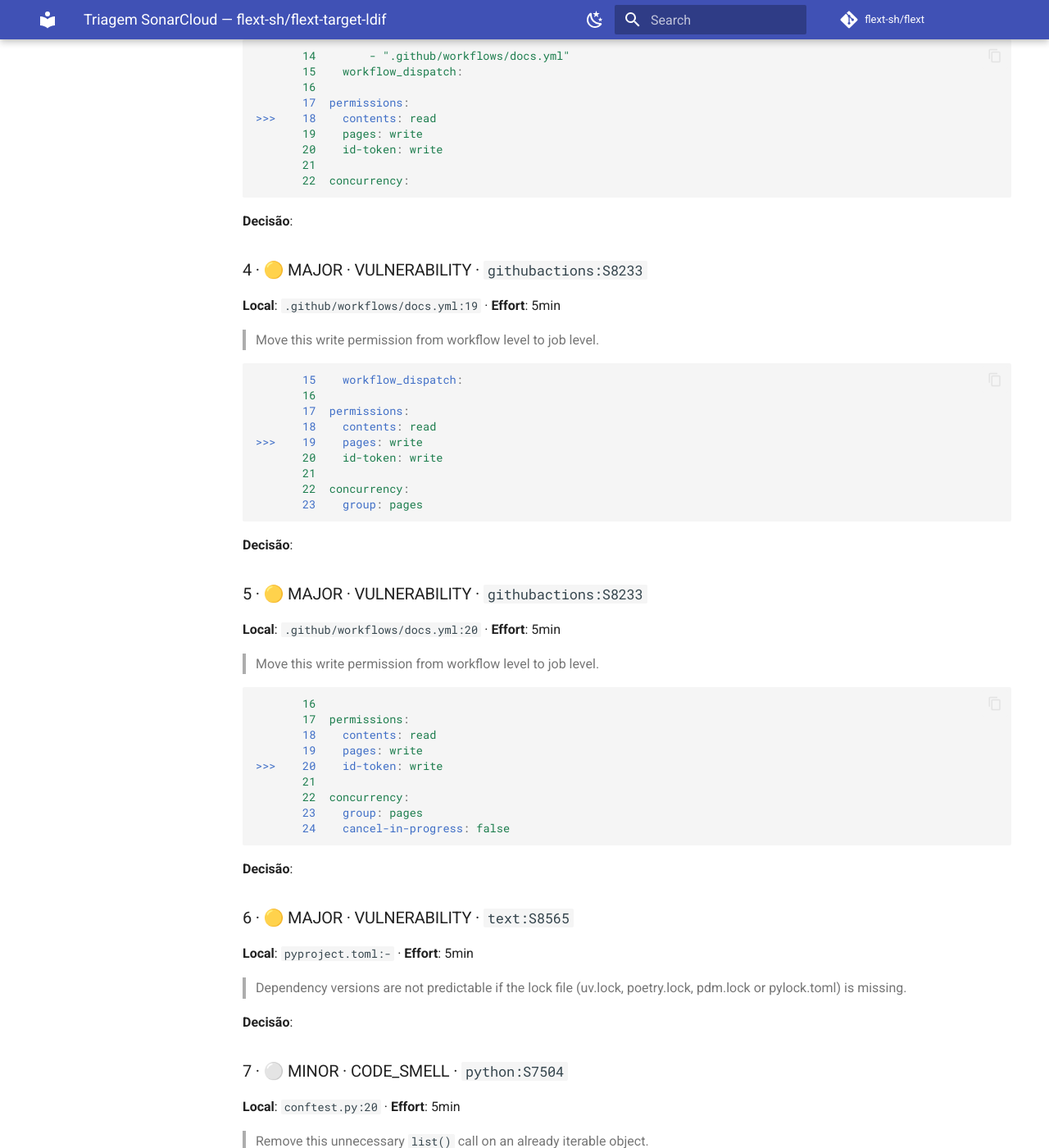
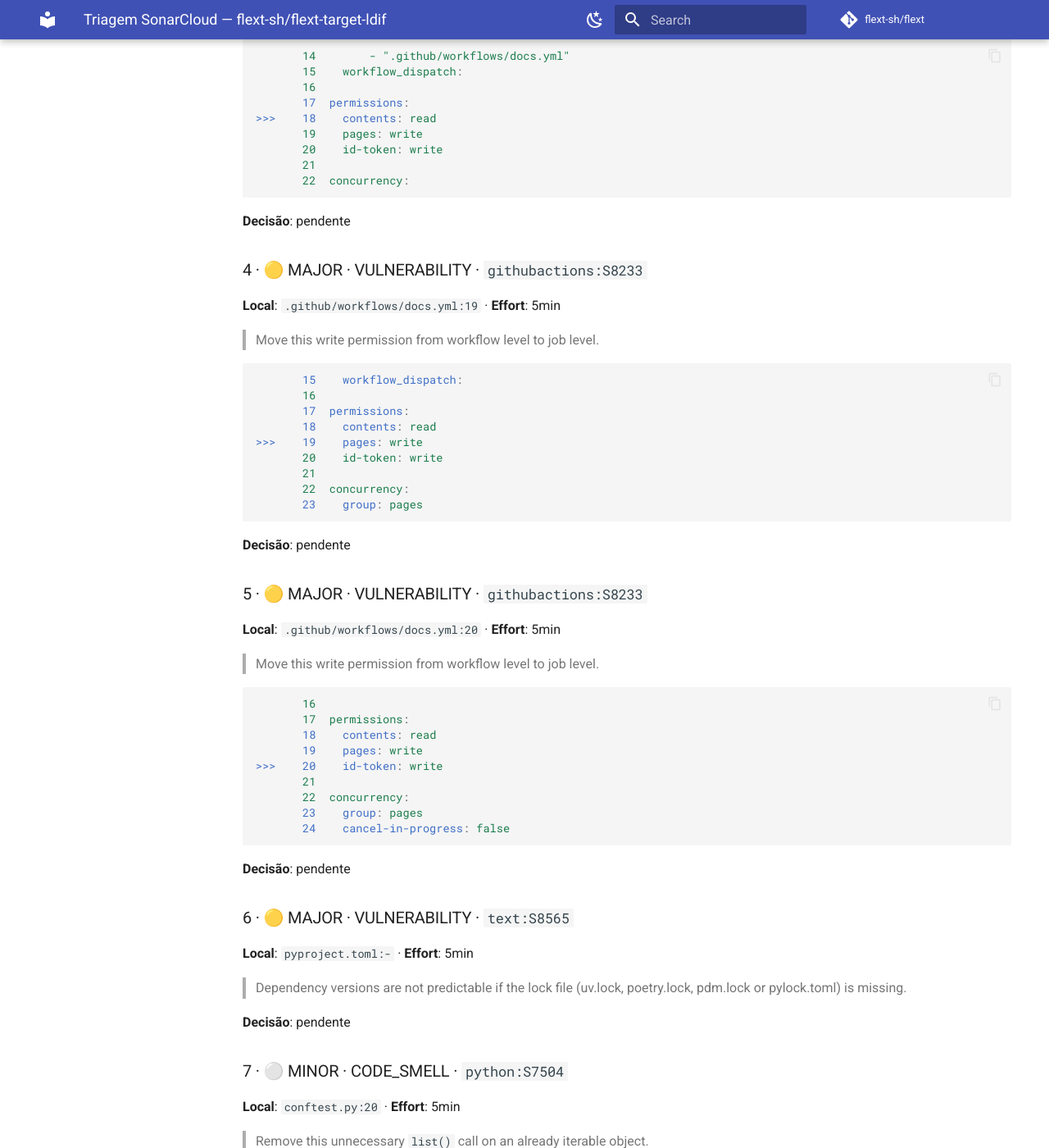
Before and after one commit to flext-sh/flext-target-ldif, an MkDocs documentation site: the page built from docs/security/sonarqube-triage.md, in a window 1280 px wide and 1400 px high, scrolled down 1892 px. Shown: the whole window at 82% size. Built offline with MkDocs 1.6.1 and Material for MkDocs 9.7.7, drawn with Linux system fonts in a browser that asks for light colours; comment, search, counter and statistics services are not loaded; some of the changed text lies outside the part shown.

Commit message:
docs(security): fix markdown lint findings

````diff
--- a/docs/security/sonarqube-triage.md
+++ b/docs/security/sonarqube-triage.md
@@ -42,7 +42,7 @@ Cada issue traz a **mensagem do SonarQube** (descreve o problema e o impacto), o
        36          self._config: t.JsonMapping = {**defaults, **(settings or {})}
 ```
 
-**Decisão**:
+**Decisão**: pendente
 
 ### 2 · 🟠 CRITICAL · CODE_SMELL · `python:S3776`
 **Local**: `src/flext_target_ldif/utilities.py:70` · **Effort**: 6min
@@ -61,7 +61,7 @@ Cada issue traz a **mensagem do SonarQube** (descreve o problema e o impacto), o
        74                  attribute_mapping: t.StrMapping | None = None,
 ```
 
-**Decisão**:
+**Decisão**: pendente
 
 ### 3 · 🟡 MAJOR · VULNERABILITY · `githubactions:S8264`
 **Local**: `.github/workflows/docs.yml:18` · **Effort**: 5min
@@ -80,7 +80,7 @@ Cada issue traz a **mensagem do SonarQube** (descreve o problema e o impacto), o
        22  concurrency:
 ```
 
-**Decisão**:
+**Decisão**: pendente
 
 ### 4 · 🟡 MAJOR · VULNERABILITY · `githubactions:S8233`
 **Local**: `.github/workflows/docs.yml:19` · **Effort**: 5min
@@ -99,7 +99,7 @@ Cada issue traz a **mensagem do SonarQube** (descreve o problema e o impacto), o
        23    group: pages
 ```
 
-**Decisão**:
+**Decisão**: pendente
 
 ### 5 · 🟡 MAJOR · VULNERABILITY · `githubactions:S8233`
 **Local**: `.github/workflows/docs.yml:20` · **Effort**: 5min
@@ -118,7 +118,7 @@ Cada issue traz a **mensagem do SonarQube** (descreve o problema e o impacto), o
        24    cancel-in-progress: false
 ```
 
-**Decisão**:
+**Decisão**: pendente
 
 ### 6 · 🟡 MAJOR · VULNERABILITY · `text:S8565`
 **Local**: `pyproject.toml:-` · **Effort**: 5min
@@ -126,7 +126,7 @@ Cada issue traz a **mensagem do SonarQube** (descreve o problema e o impacto), o
 > Dependency versions are not predictable if the lock file (uv.lock, poetry.lock, pdm.lock or pylock.toml) is missing.
 
 
-**Decisão**:
+**Decisão**: pendente
 
 ### 7 · ⚪ MINOR · CODE_SMELL · `python:S7504`
 **Local**: `conftest.py:20` · **Effort**: 5min
@@ -145,4 +145,4 @@ Cada issue traz a **mensagem do SonarQube** (descreve o problema e o impacto), o
        24                  sys.modules.pop(module_name, None)
 ```
 
-**Decisão**:
+**Decisão**: pendente
````
